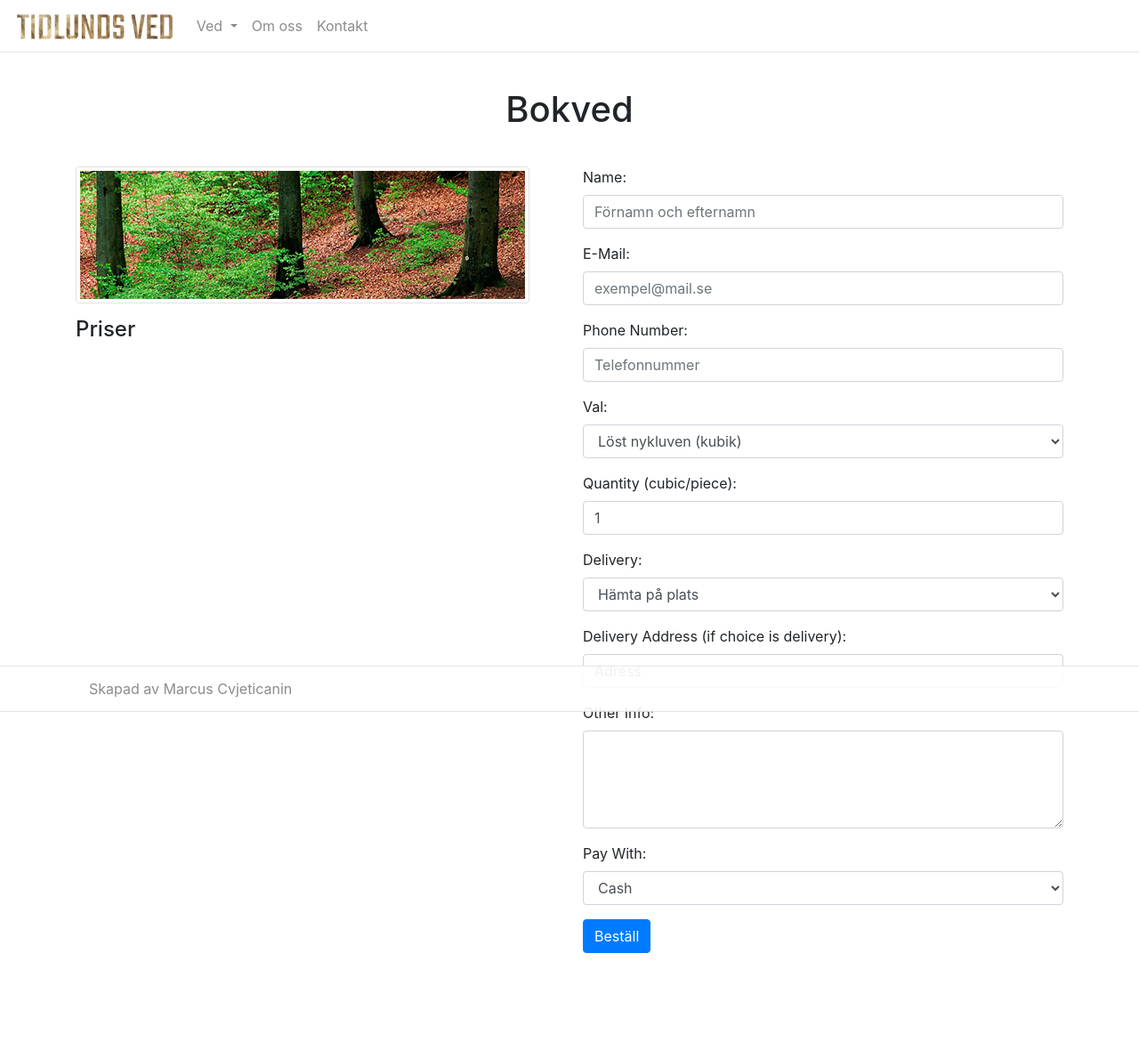
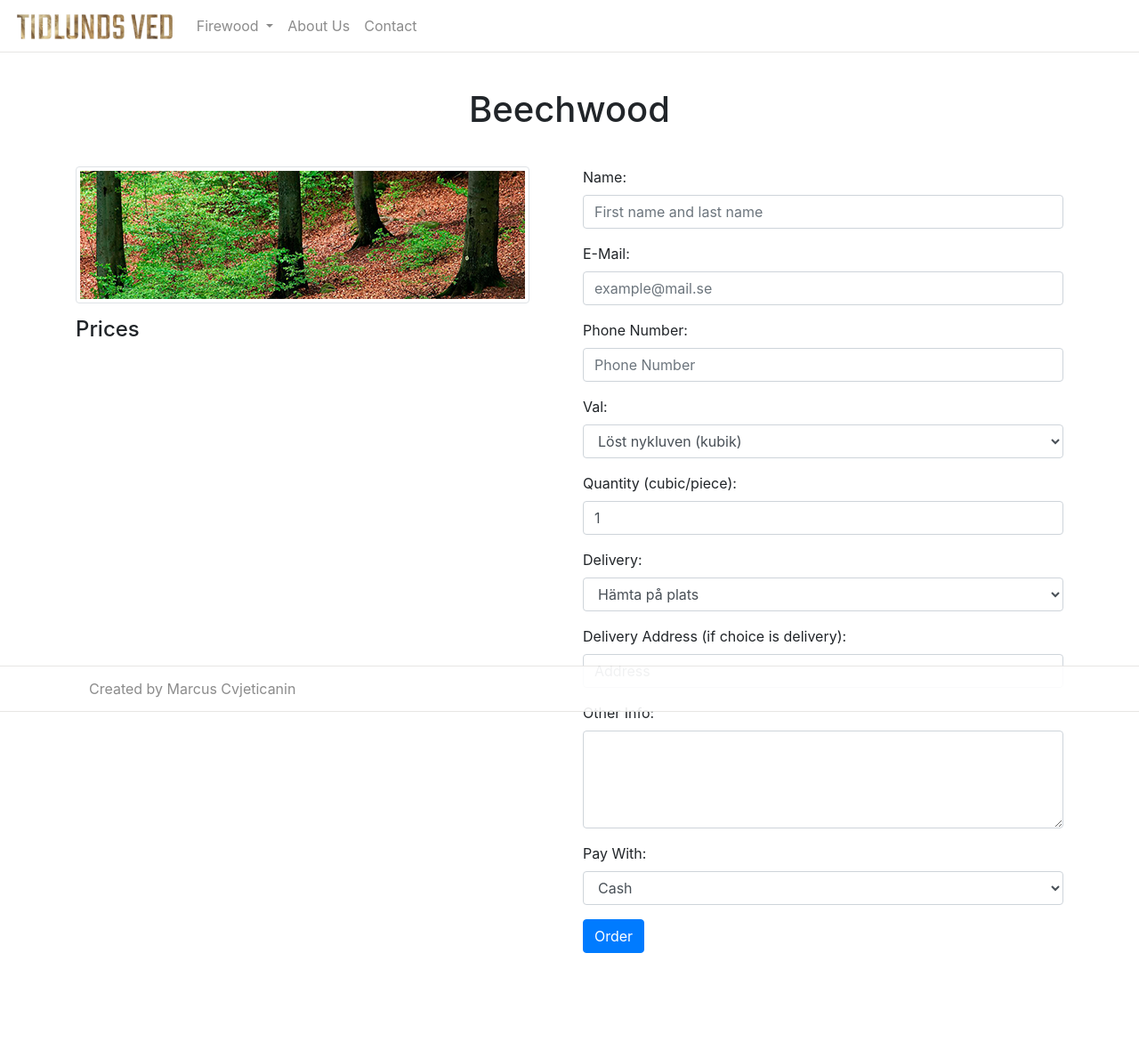
Before and after one commit to mjovanc/tidlundsved, a Django app: page /ved/bok in a window 1280 px wide. Shown: the whole page at 89% size. Run offline with Django 3.2, Linux system fonts and the light colour scheme; data that the repository does not hold is empty; parts of the project's set-up code (start-up, migrations or seed data) failed here and were passed over; some libraries are stand-ins or nearby versions.

Commit message:
Adding translation to templates files

```diff
--- a/ved/admin.py
+++ b/ved/admin.py
@@ -1,6 +1,5 @@
 from django.contrib import admin
 from .models import *
-from django.utils.translation import gettext_lazy as _
 
 
 @admin.register(Order)
@@ -40,5 +39,6 @@ class ProductAdmin(admin.ModelAdmin):
         'ptype'
     )
 
+
 admin.site.site_header = 'TIDLUNDS VED ADMIN'
 admin.site.site_title = 'Tidlunds ved admin'
--- a/ved/forms.py
+++ b/ved/forms.py
@@ -2,6 +2,7 @@ from django import forms
 from django.forms import ModelForm
 from .models import Order
 from .choices import *
+from django.utils.translation import gettext_lazy as _
 
 
 class OrderForm(ModelForm):
@@ -13,18 +14,18 @@ class OrderForm(ModelForm):
     def __init__(self, *args, **kwargs):
         super(OrderForm, self).__init__(*args, **kwargs)
         self.fields['name'].widget.attrs['class'] = 'form-control'
-        self.fields['name'].widget.attrs['placeholder'] = 'Förnamn och efternamn'
-        self.fields['name'].error_messages = {'required': 'Detta fält är ett krav'}
+        self.fields['name'].widget.attrs['placeholder'] = _('First name and last name')
+        self.fields['name'].error_messages = {'required': _('This field is required')}
         self.fields['email'].widget.attrs['class'] = 'form-control'
-        self.fields['email'].widget.attrs['placeholder'] = 'exempel@mail.se'
-        self.fields['email'].error_messages = {'required': 'Ange en korrekt emailaddress'}
+        self.fields['email'].widget.attrs['placeholder'] = 'example@mail.se'
+        self.fields['email'].error_messages = {'required': _('Enter a correct E-Mail address')}
         self.fields['phone_number'].widget.attrs['class'] = 'form-control'
-        self.fields['phone_number'].widget.attrs['placeholder'] = 'Telefonnummer'
+        self.fields['phone_number'].widget.attrs['placeholder'] = _('Phone Number')
         self.fields['firewood_choice'].widget.attrs['class'] = 'form-control'
         self.fields['quantity'].widget.attrs['class'] = 'form-control'
         self.fields['delivery_option'].widget.attrs['class'] = 'form-control'
         self.fields['delivery_address'].widget.attrs['class'] = 'form-control'
-        self.fields['delivery_address'].widget.attrs['placeholder'] = 'Adress'
+        self.fields['delivery_address'].widget.attrs['placeholder'] = _('Address')
         self.fields['description'].widget.attrs['class'] = 'form-control'
         self.fields['description'].widget.attrs['rows'] = '4'
         self.fields['payment_method'].widget.attrs['class'] = 'form-control'
@@ -66,16 +67,16 @@ class OrderFormOther(OrderForm):
 
 
 class ContactForm(forms.Form):
-    name = forms.CharField(label='Namn', max_length=50)
-    sender = forms.EmailField(label='E-post')
-    message = forms.CharField(label='Meddelande', widget=forms.Textarea)
-    cc_myself = forms.BooleanField(label='Kopia till mail', required=False)
+    name = forms.CharField(label=_('Name'), max_length=50)
+    sender = forms.EmailField(label=_('E-Mail'))
+    message = forms.CharField(label=_('Message'), widget=forms.Textarea)
+    cc_myself = forms.BooleanField(label=_('Copy to E-mail'), required=False)
 
     def __init__(self, *args, **kwargs):
         super(ContactForm, self).__init__(*args, **kwargs)
         self.fields['name'].widget.attrs['class'] = 'form-control'
-        self.fields['name'].widget.attrs['placeholder'] = 'Namn'
+        self.fields['name'].widget.attrs['placeholder'] = _('Name')
         self.fields['sender'].widget.attrs['class'] = 'form-control'
-        self.fields['sender'].widget.attrs['placeholder'] = 'E-post'
+        self.fields['sender'].widget.attrs['placeholder'] = _('E-Mail')
         self.fields['message'].widget.attrs['class'] = 'form-control'
         self.fields['message'].widget.attrs['rows'] = '4'
--- a/ved/templates/about.html
+++ b/ved/templates/about.html
@@ -1,7 +1,8 @@
 {% extends "index.html" %}
+{% load i18n %}
 
-{% block site_title_meta %} - Om oss {% endblock %}
-{% block page_title %}Om Tidlunds ved{% endblock %}
+{% block site_title_meta %} - {% trans "About Us" %} {% endblock %}
+{% block page_title %}{% trans "About Tidlunds ved" %}{% endblock %}
 
 {% block page_media %}
 <div id="fb-root"></div>
--- a/ved/templates/index.html
+++ b/ved/templates/index.html
@@ -1,7 +1,7 @@
-{% load static %}
+{% load static i18n %}
 
 <!DOCTYPE html>
-<html class="no-js" lang="">
+<html class="no-js" lang="{% get_current_language as LANGUAGE_CODE %}">
     <head>
         <meta charset="utf-8">
         <meta http-equiv="x-ua-compatible" content="ie=edge">
@@ -44,14 +44,14 @@
 
                       <li class="nav-item dropdown">
                         <a class="nav-link dropdown-toggle" href="#" id="navbarDropdownMenuLink" data-toggle="dropdown" aria-haspopup="true" aria-expanded="false">
-                          Ved
+                          {% trans "Firewood" %}
                         </a>
                         <div class="dropdown-menu" aria-labelledby="navbarDropdownMenuLink">
-                            <a class="dropdown-item" href="{% url 'blandat_lovtrad' %}">Blandat lövträd</a>
-                            <a class="dropdown-item" href="{% url 'bjorkved' %}">Björkved</a>
-                            <a class="dropdown-item" href="{% url 'bokved' %}">Bokved</a>
-                            <a class="dropdown-item" href="{% url 'askved' %}">Askved</a>
-                            <a class="dropdown-item" href="{% url 'ovrigt' %}">Övrigt</a>
+                            <a class="dropdown-item" href="{% url 'blandat_lovtrad' %}">{% trans "Mixed Hardwood" %}</a>
+                            <a class="dropdown-item" href="{% url 'bjorkved' %}">{% trans "Birchwood" %}</a>
+                            <a class="dropdown-item" href="{% url 'bokved' %}">{% trans "Beechwood" %}</a>
+                            <a class="dropdown-item" href="{% url 'askved' %}">{% trans "Ash Wood" %}</a>
+                            <a class="dropdown-item" href="{% url 'ovrigt' %}">{% trans "Other" %}</a>
                         </div>
                       </li>
 
@@ -60,7 +60,7 @@
                       {% else %}
                       <li class="nav-item">
                       {% endif %}
-                        <a class="nav-item nav-link" href="{% url 'about' %}">Om oss</a>
+                        <a class="nav-item nav-link" href="{% url 'about' %}">{% trans "About Us" %}</a>
                       </li>
 
                       {% if request.path == "/kontakt/" %}
@@ -68,7 +68,7 @@
                       {% else %}
                       <li class="nav-item">
                       {% endif %}
-                        <a class="nav-item nav-link" href="{% url 'contact' %}">Kontakt</a>
+                        <a class="nav-item nav-link" href="{% url 'contact' %}">{% trans "Contact" %}</a>
                       </li>
 
                     </ul>
@@ -96,28 +96,28 @@
                 <figure class="figure">
                     <a href="{% url 'bokved' %}">
                         <img src="{% static 'img/ved/bokved.png' %}" width="500" class="figure-img img-fluid rounded" alt="A generic square placeholder image with rounded corners in a figure.">
-                        <figcaption class="figure-caption figure-firewood-caption">Bok</figcaption>
+                        <figcaption class="figure-caption figure-firewood-caption">{% trans "Beechwood" %}</figcaption>
                     </a>
                 </figure>
 
                 <figure class="figure">
                     <a href="{% url 'askved' %}">
                         <img src="{% static 'img/ved/ask.png' %}" width="500" class="figure-img img-fluid rounded" alt="A generic square placeholder image with rounded corners in a figure.">
-                        <figcaption class="figure-caption figure-firewood-caption">Ask</figcaption>
+                        <figcaption class="figure-caption figure-firewood-caption">{% trans "Ash Wood" %}</figcaption>
                     </a>
                 </figure>
 
                 <figure class="figure">
                     <a href="{% url 'bjorkved' %}">
                         <img src="{% static 'img/ved/bjork.png' %}" width="500" class="figure-img img-fluid rounded" alt="A generic square placeholder image with rounded corners in a figure.">
-                        <figcaption class="figure-caption figure-firewood-caption">Björk</figcaption>
+                        <figcaption class="figure-caption figure-firewood-caption">{% trans "Birchwood" %}</figcaption>
                     </a>
                 </figure>
 
                 <figure class="figure">
                     <a href="{% url 'blandat_lovtrad' %}">
                         <img src="{% static 'img/ved/blandved.png' %}" width="500" class="figure-img img-fluid rounded" alt="A generic square placeholder image with rounded corners in a figure.">
-                        <figcaption class="figure-caption figure-firewood-caption">Blandved</figcaption>
+                        <figcaption class="figure-caption figure-firewood-caption">{% trans "Mixed Hardwood" %}</figcaption>
                     </a>
                 </figure>
 
@@ -151,7 +151,7 @@
     <nav class="navbar fixed-bottom navbar-light bg-light navbar-footer">
         <div class="container">
                 <div class="col-8">
-                    <a class="navbar-brand footer-navbar-text-created-by float-left" href="https://www.linkedin.com/in/marcuscvjeticanin/">Skapad av Marcus Cvjeticanin</a>
+                    <a class="navbar-brand footer-navbar-text-created-by float-left" href="https://www.linkedin.com/in/marcuscvjeticanin/">{% trans "Created by" %} Marcus Cvjeticanin</a>
                 </div>
                 <div class="col-4 col-extra" style="display:none">
                     <div class="info-text">
--- a/ved/templates/various/mail.html
+++ b/ved/templates/various/mail.html
@@ -1,7 +1,8 @@
 {% extends "index.html" %}
+{% load i18n %}
 
-{% block site_title_meta %} - Tack för ditt mail{% endblock %}
-{% block page_title %}Tack för ditt mail{% endblock %}
+{% block site_title_meta %} - {% trans "Thank you for your E-Mail!" %}{% endblock %}
+{% block page_title %}{% trans "Thank you for your E-Mail!" %}{% endblock %}
 
 {% block page_content_wide %}
 <div class="row">
--- a/ved/templates/various/success.html
+++ b/ved/templates/various/success.html
@@ -1,7 +1,8 @@
 {% extends "index.html" %}
+{% load i18n %}
 
-{% block site_title_meta %} - Tack för din beställning{% endblock %}
-{% block page_title %}Tack för din beställning!{% endblock %}
+{% block site_title_meta %} - {% trans "Thank you for your order!" %}{% endblock %}
+{% block page_title %}{% trans "Thank you for your order!" %}{% endblock %}
 
 {% block page_content_wide %}
 <div class="row">
--- a/ved/templates/ved/bokved.html
+++ b/ved/templates/ved/bokved.html
@@ -1,13 +1,13 @@
 {% extends "index.html" %}
-{% load static %}
+{% load static i18n %}
 
-{% block site_title_meta %} - Bokved{% endblock %}
-{% block page_title %}Bokved{% endblock %}
+{% block site_title_meta %} - {% trans "Beechwood" %}{% endblock %}
+{% block page_title %}{% trans "Beechwood" %}{% endblock %}
 
 {% block page_media %}
 <img src="{% static 'img/ved/bokved.png' %}" alt="blandved" class="img-thumbnail">
 <div class="prices">
-    <h4>Priser</h4>
+    <h4>{% trans "Prices" %}</h4>
 
     <ul class="list-group list-group-flush">
       {% for p in wood %}
@@ -32,7 +32,7 @@
     </div>
   {% endfor %}
 
-  <button type="submit" class="btn btn-primary">Beställ</button>
+  <button type="submit" class="btn btn-primary">{% trans "Order" %}</button>
 </form>
 
 {% endblock %}
```
Also changed, not shown: ved/templates/contact.html (+5 -4 lines), ved/templates/order.html (+3 -4 lines), ved/templates/ved/askved.html (+5 -5 lines), ved/templates/ved/bjorkved.html (+5 -5 lines), ved/templates/ved/blandat_lovtrad.html (+5 -5 lines), ved/templates/ved/ovrigt.html (+5 -5 lines), locale/sv/LC_MESSAGES/django.po.
